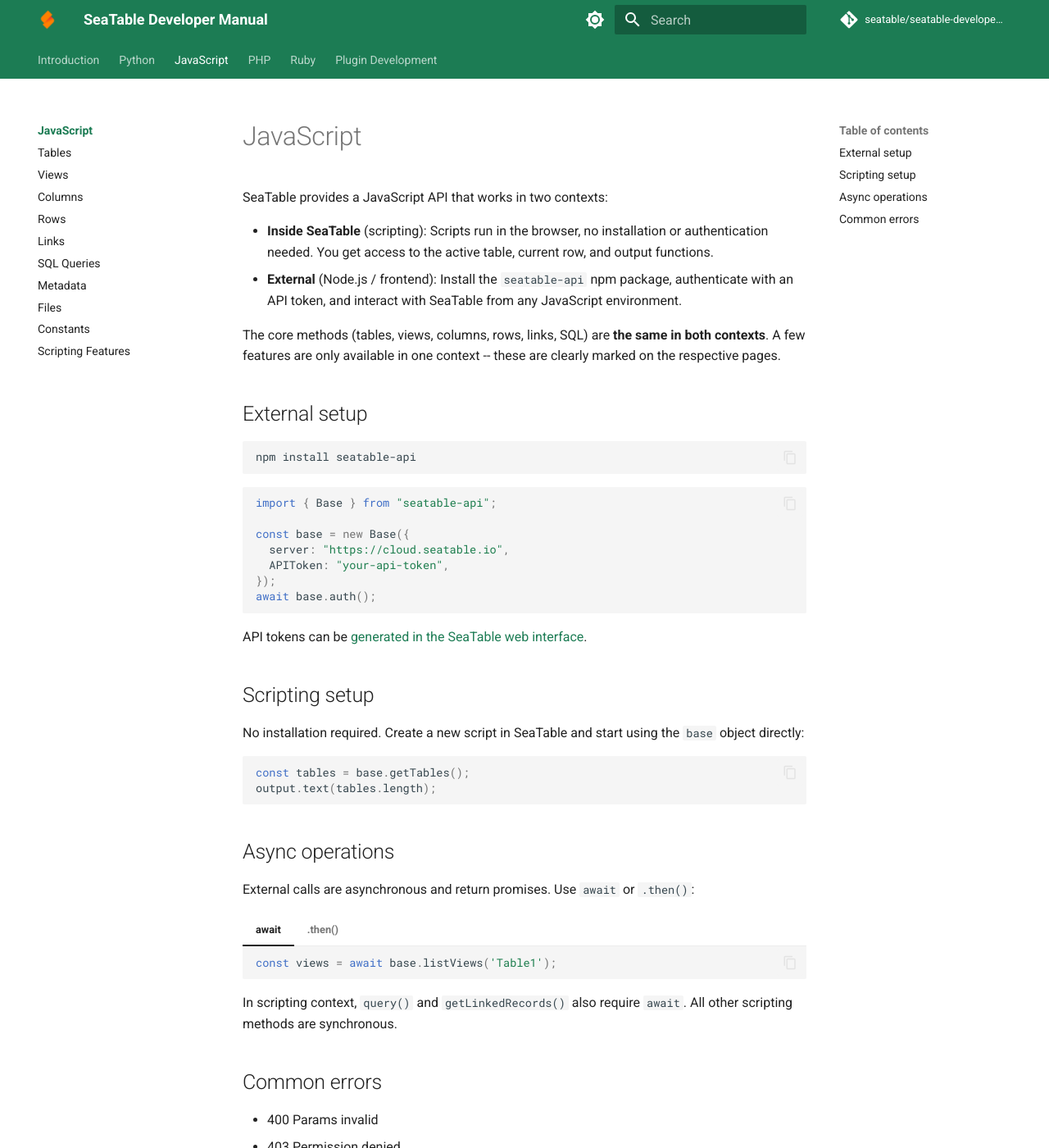
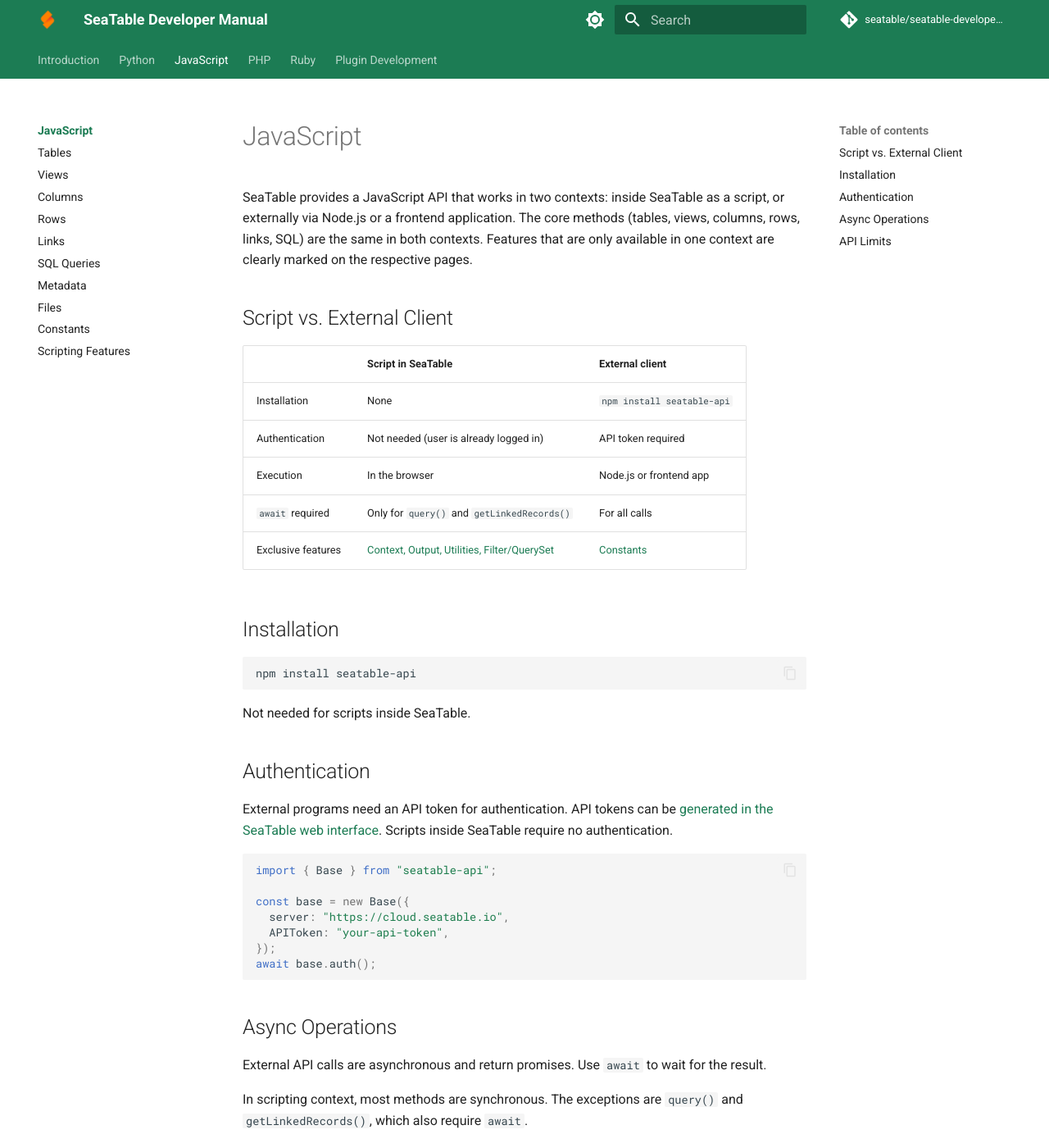
Before and after one commit to seatable/seatable-developer-docs, an MkDocs documentation site: the page built from docs/javascript/index.md, in a window 1280 px wide and 1400 px high. Shown: the whole window at 82% size. Built offline with MkDocs 1.6.1 and Material for MkDocs 9.7.7, drawn with Linux system fonts in a browser that asks for light colours; comment, search, counter and statistics services are not loaded; some of the changed text lies outside the part shown.

Commit message:
Improve JavaScript intro page
Add comparison table matching Python structure. Remove generic
common errors section. Keep async and API limits as focused
sections. Remove scripting setup duplication.

````diff
--- a/docs/javascript/index.md
+++ b/docs/javascript/index.md
@@ -1,17 +1,28 @@
 # JavaScript
 
-SeaTable provides a JavaScript API that works in two contexts:
+SeaTable provides a JavaScript API that works in two contexts: inside SeaTable as a script, or externally via Node.js or a frontend application. The core methods (tables, views, columns, rows, links, SQL) are the same in both contexts. Features that are only available in one context are clearly marked on the respective pages.
 
-- **Inside SeaTable** (scripting): Scripts run in the browser, no installation or authentication needed. You get access to the active table, current row, and output functions.
-- **External** (Node.js / frontend): Install the `seatable-api` npm package, authenticate with an API token, and interact with SeaTable from any JavaScript environment.
+## Script vs. External Client
 
-The core methods (tables, views, columns, rows, links, SQL) are **the same in both contexts**. A few features are only available in one context -- these are clearly marked on the respective pages.
+| | Script in SeaTable | External client |
+|---|---|---|
+| Installation | None | `npm install seatable-api` |
+| Authentication | Not needed (user is already logged in) | API token required |
+| Execution | In the browser | Node.js or frontend app |
+| `await` required | Only for `query()` and `getLinkedRecords()` | For all calls |
+| Exclusive features | [Context, Output, Utilities, Filter/QuerySet](scripting-features.md) | [Constants](constants.md) |
 
-## External setup
+## Installation
 
 ```shell
 npm install seatable-api
 ```
+
+Not needed for scripts inside SeaTable.
+
+## Authentication
+
+External programs need an API token for authentication. API tokens can be [generated in the SeaTable web interface](https://seatable.com/help/create-api-tokens/). Scripts inside SeaTable require no authentication.
 
 ```js
 import { Base } from "seatable-api";
@@ -23,43 +34,15 @@ const base = new Base({
 await base.auth();
 ```
 
-API tokens can be [generated in the SeaTable web interface](https://seatable.com/help/erzeugen-eines-api-tokens/).
+## Async Operations
 
-## Scripting setup
+External API calls are asynchronous and return promises. Use `await` to wait for the result.
 
-No installation required. Create a new script in SeaTable and start using the `base` object directly:
+In scripting context, most methods are synchronous. The exceptions are `query()` and `getLinkedRecords()`, which also require `await`.
 
-```js
-const tables = base.getTables();
-output.text(tables.length);
-```
+## API Limits
 
-## Async operations
-
-External calls are asynchronous and return promises. Use `await` or `.then()`:
-
-=== "await"
-
-    ```js
-    const views = await base.listViews('Table1');
-    ```
-
-=== ".then()"
-
-    ```js
-    base.listViews('Table1').then(views => {
-      // use views
-    });
-    ```
-
-In scripting context, `query()` and `getLinkedRecords()` also require `await`. All other scripting methods are synchronous.
-
-## Common errors
-
-- 400 Params invalid
-- 403 Permission denied
-- 413 Exceed limit (see the [API Reference](https://api.seatable.com/reference/limits) about limits)
-- 500 Internal Server Error
+JavaScript calls are subject to [rate](https://api.seatable.com/reference/limits#general-rate-limits) and [size](https://api.seatable.com/reference/limits#size-limits) limits. Use batch operations (`batchAppendRows`, `batchUpdateRows`, `batchDeleteRows`) whenever possible to reduce the number of API calls.
 
 !!! tip "Looking for examples?"
 
````
